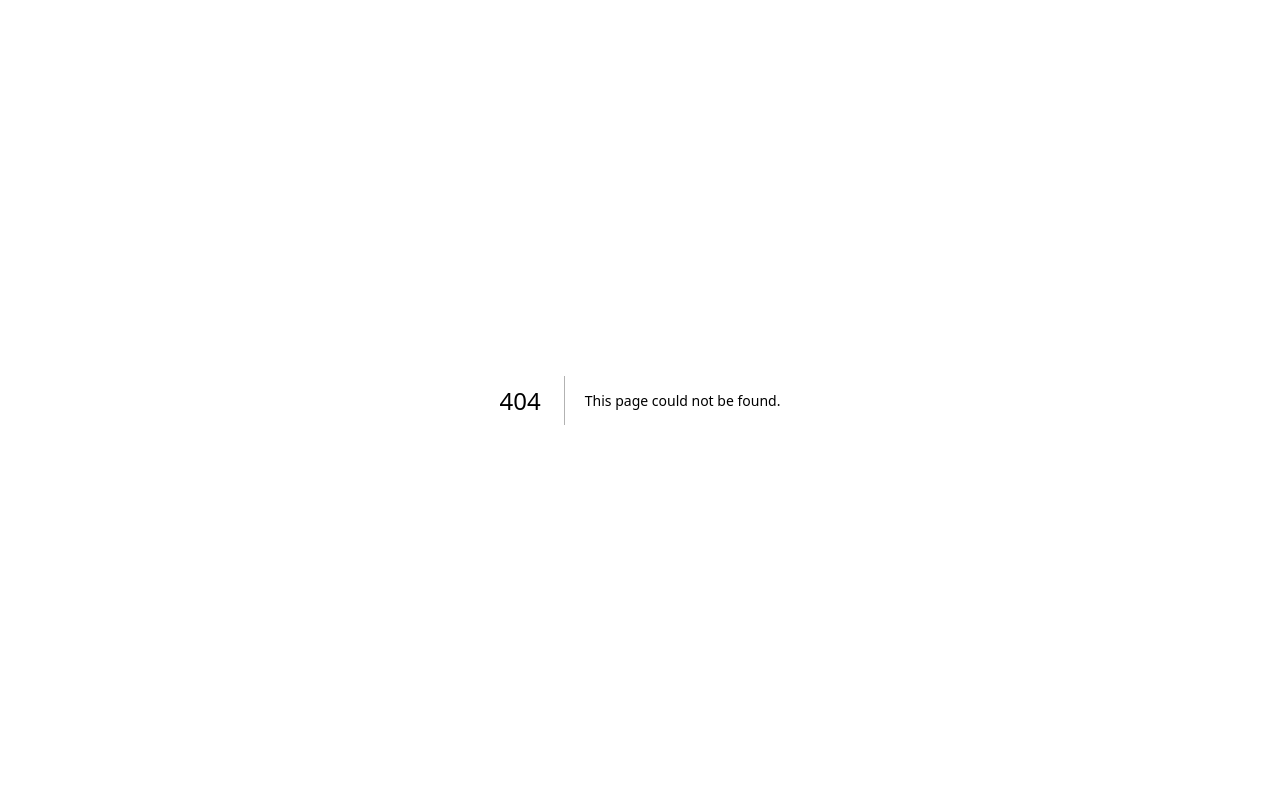
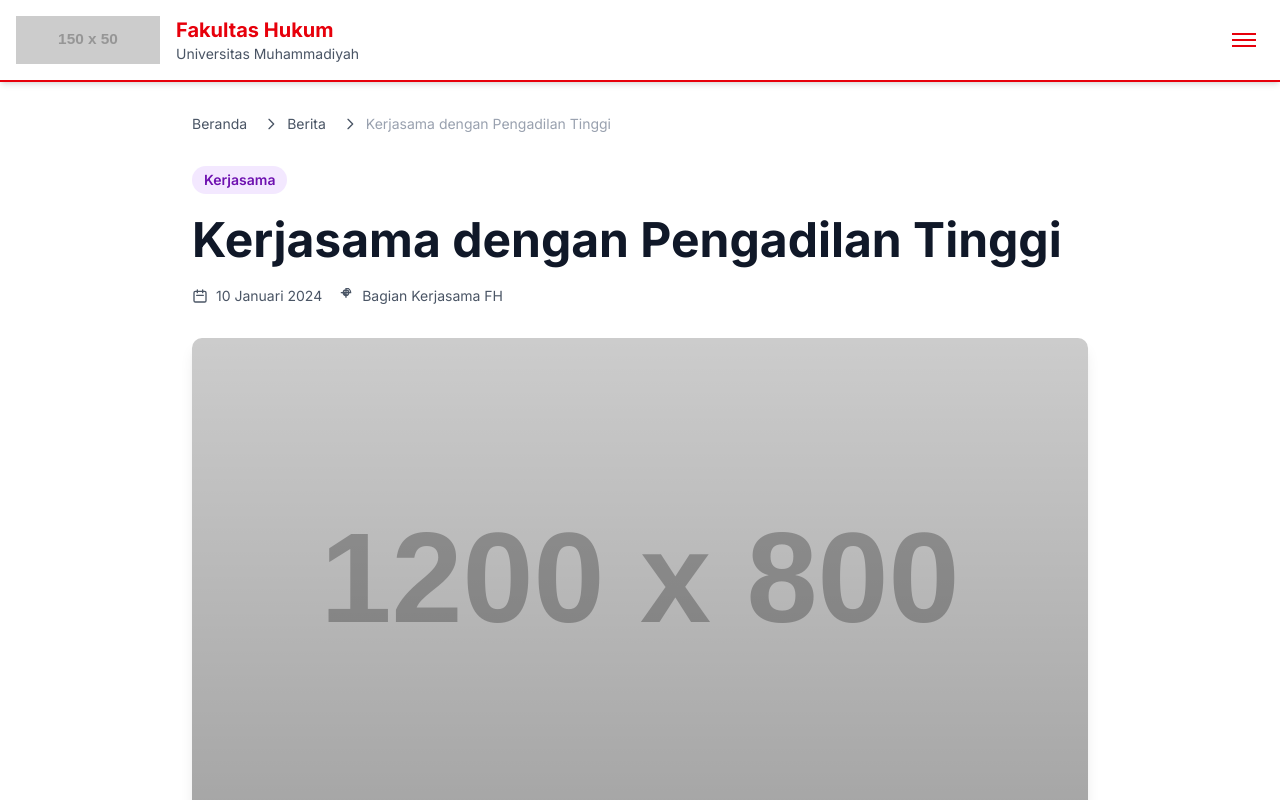
Before and after one commit to zhal90a/nextjs-geist-font-optimized-app, a Next.js app: page /news/kerjasama-dengan-pengadilan-tinggi in a window 1280 px wide. Before the commit this address had no page. Shown: the top 800 px of the page. Built offline with nearby package versions, Linux system fonts and the light colour scheme.

Commit message:
Add src/app/news/[slug]/page.tsx 1756726587357

```diff
--- /dev/null
+++ b/src/app/news/[slug]/page.tsx
@@ -0,0 +1,203 @@
+import { notFound } from 'next/navigation'
+import Link from 'next/link'
+import { getNewsBySlug, getAllNews } from '@/lib/newsData'
+import Header from '@/components/Header'
+import Footer from '@/components/Footer'
+import NewsImage from '@/components/NewsImage'
+
+interface NewsPostPageProps {
+  params: Promise<{
+    slug: string
+  }>
+}
+
+// Generate static params for all news posts
+export async function generateStaticParams() {
+  const allNews = getAllNews()
+  return allNews.map((news) => ({
+    slug: news.slug,
+  }))
+}
+
+// Generate metadata for each news post
+export async function generateMetadata({ params }: NewsPostPageProps) {
+  const { slug } = await params
+  const news = getNewsBySlug(slug)
+
+  if (!news) {
+    return {
+      title: 'Berita Tidak Ditemukan - Fakultas Hukum',
+    }
+  }
+
+  return {
+    title: `${news.title} - Fakultas Hukum Universitas Muhammadiyah`,
+    description: news.summary,
+  }
+}
+
+export default async function NewsPostPage({ params }: NewsPostPageProps) {
+  const { slug } = await params
+  const news = getNewsBySlug(slug)
+
+  if (!news) {
+    notFound()
+  }
+
+  const getCategoryColor = (category: string) => {
+    const colors: { [key: string]: string } = {
+      'Akademik': 'bg-blue-100 text-blue-800',
+      'Prestasi': 'bg-green-100 text-green-800',
+      'Kerjasama': 'bg-purple-100 text-purple-800',
+      'Penelitian': 'bg-orange-100 text-orange-800',
+      'Pengabdian': 'bg-red-100 text-red-800'
+    }
+    return colors[category] || 'bg-gray-100 text-gray-800'
+  }
+
+  return (
+    <div className="min-h-screen bg-white">
+      <Header />
+
+      <main className="py-8">
+        <div className="container mx-auto px-4">
+          <div className="max-w-4xl mx-auto">
+            {/* Breadcrumb */}
+            <nav className="mb-8">
+              <ol className="flex items-center space-x-2 text-sm text-gray-600">
+                <li>
+                  <Link href="/" className="hover:text-red-600 transition-colors">
+                    Beranda
+                  </Link>
+                </li>
+                <li className="flex items-center">
+                  <svg className="w-4 h-4 mx-2" fill="none" stroke="currentColor" viewBox="0 0 24 24">
+                    <path strokeLinecap="round" strokeLinejoin="round" strokeWidth={2} d="M9 5l7 7-7 7" />
+                  </svg>
+                  <Link href="/#berita" className="hover:text-red-600 transition-colors">
+                    Berita
+                  </Link>
+                </li>
+                <li className="flex items-center">
+                  <svg className="w-4 h-4 mx-2" fill="none" stroke="currentColor" viewBox="0 0 24 24">
+                    <path strokeLinecap="round" strokeLinejoin="round" strokeWidth={2} d="M9 5l7 7-7 7" />
+                  </svg>
+                  <span className="text-gray-400 truncate max-w-xs">
+                    {news.title}
+                  </span>
+                </li>
+              </ol>
+            </nav>
+
+            {/* Article Header */}
+            <header className="mb-8">
+              <div className="mb-4">
+                <span className={`inline-block px-3 py-1 rounded-full text-sm font-semibold ${getCategoryColor(news.category)}`}>
+                  {news.category}
+                </span>
+              </div>
+
+              <h1 className="text-3xl md:text-4xl lg:text-5xl font-bold text-gray-900 mb-4 leading-tight">
+                {news.title}
+              </h1>
+
+              <div className="flex flex-wrap items-center gap-4 text-gray-600 text-sm">
+                <div className="flex items-center">
+                  <svg className="w-4 h-4 mr-2" fill="none" stroke="currentColor" viewBox="0 0 24 24">
+                    <path strokeLinecap="round" strokeLinejoin="round" strokeWidth={2} d="M8 7V3m8 4V3m-9 8h10M5 21h14a2 2 0 002-2V7a2 2 0 00-2-2H5a2 2 0 00-2 2v12a2 2 0 002 2z" />
+                  </svg>
+                  <time>{news.date}</time>
+                </div>
+
+                {news.author && (
+                  <div className="flex items-center">
+                    <svg className="w-4 h-4 mr-2" fill="none" stroke="currentColor" viewBox="0 0 24 24">
+                      <path strokeLinecap="round" strokeLinejoin="round" strokeWidth={2} d="M16 7a4 4 0 11-8 0 4 4 0 018 0zM12 14a7 7 0 00-7-7h14a7 7 0 00-7-7z" />
+                    </svg>
+                    <span>{news.author}</span>
+                  </div>
+                )}
+              </div>
+            </header>
+
+            {/* Hero Image */}
+            <div className="mb-8">
+              <div className="relative h-64 md:h-96 lg:h-[500px] rounded-lg overflow-hidden shadow-lg">
+                <NewsImage
+                  src={news.image}
+                  alt={`Detailed image for ${news.title} showing academic event in a modern Faculty of Law setting`}
+                  title={news.title}
+                />
+                <div className="absolute inset-0 bg-gradient-to-t from-black/20 to-transparent"></div>
+              </div>
+            </div>
+
+            {/* Article Content */}
+            <article className="prose prose-lg max-w-none">
+              <div className="mb-8 p-6 bg-gray-50 rounded-lg border-l-4 border-red-600">
+                <p className="text-lg text-gray-700 leading-relaxed font-medium">
+                  {news.summary}
+                </p>
+              </div>
+
+              <div
+                className="text-gray-800 leading-relaxed space-y-6"
+                dangerouslySetInnerHTML={{ __html: news.content }}
+              />
+            </article>
+
+            {/* Tags */}
+            {news.tags && news.tags.length > 0 && (
+              <div className="mt-8 pt-8 border-t border-gray-200">
+                <h3 className="text-lg font-semibold text-gray-900 mb-4">Tags:</h3>
+                <div className="flex flex-wrap gap-2">
+                  {news.tags.map((tag, index) => (
+                    <span
+                      key={index}
+                      className="px-3 py-1 bg-red-100 text-red-800 text-sm rounded-full hover:bg-red-200 transition-colors"
+                    >
+                      #{tag}
+                    </span>
+                  ))}
+                </div>
+              </div>
+            )}
+
+            {/* Navigation */}
+            <div className="mt-12 pt-8 border-t border-gray-200">
+              <div className="flex flex-col sm:flex-row gap-4 justify-between items-center">
+                <Link
+                  href="/#berita"
+                  className="inline-flex items-center px-6 py-3 bg-red-600 hover:bg-red-700 text-white font-semibold rounded-lg transition-colors duration-300 shadow-lg hover:shadow-xl"
+                >
+                  <svg className="w-5 h-5 mr-2" fill="none" stroke="currentColor" viewBox="0 0 24 24">
+                    <path strokeLinecap="round" strokeLinejoin="round" strokeWidth={2} d="M15 19l-7-7 7-7" />
+                  </svg>
+                  Kembali ke Daftar Berita
+                </Link>
+
+                <div className="flex items-center space-x-4 text-sm text-gray-600">
+                  <span>Bagikan:</span>
+                  <button className="p-2 hover:bg-gray-100 rounded-full transition-colors">
+                    <span className="sr-only">Share on Facebook</span>
+                    <div className="w-5 h-5 bg-blue-600 rounded text-white text-xs flex items-center justify-center font-bold">f</div>
+                  </button>
+                  <button className="p-2 hover:bg-gray-100 rounded-full transition-colors">
+                    <span className="sr-only">Share on Twitter</span>
+                    <div className="w-5 h-5 bg-blue-400 rounded text-white text-xs flex items-center justify-center font-bold">T</div>
+                  </button>
+                  <button className="p-2 hover:bg-gray-100 rounded-full transition-colors">
+                    <span className="sr-only">Share on WhatsApp</span>
+                    <div className="w-5 h-5 bg-green-500 rounded text-white text-xs flex items-center justify-center font-bold">W</div>
+                  </button>
+                </div>
+              </div>
+            </div>
+          </div>
+        </div>
+      </main>
+
+      <Footer />
+    </div>
+  )
+}
```
